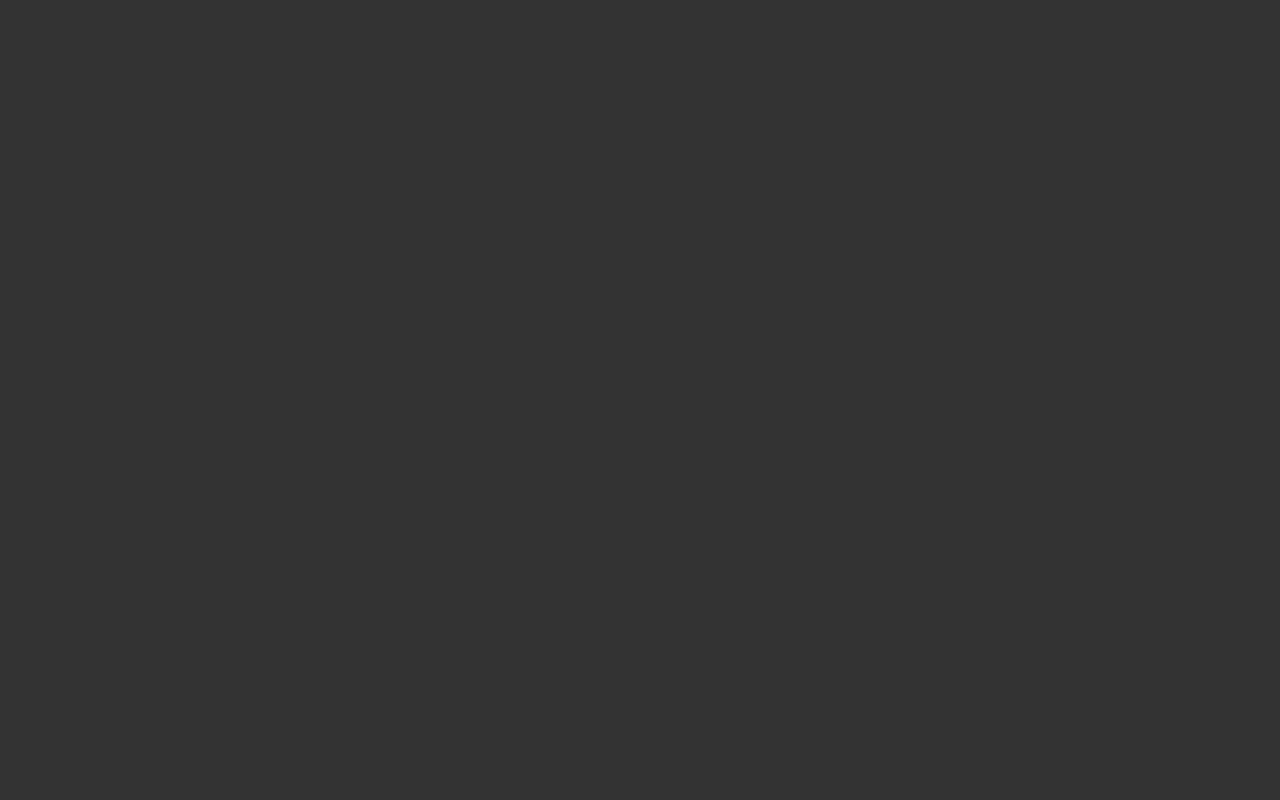
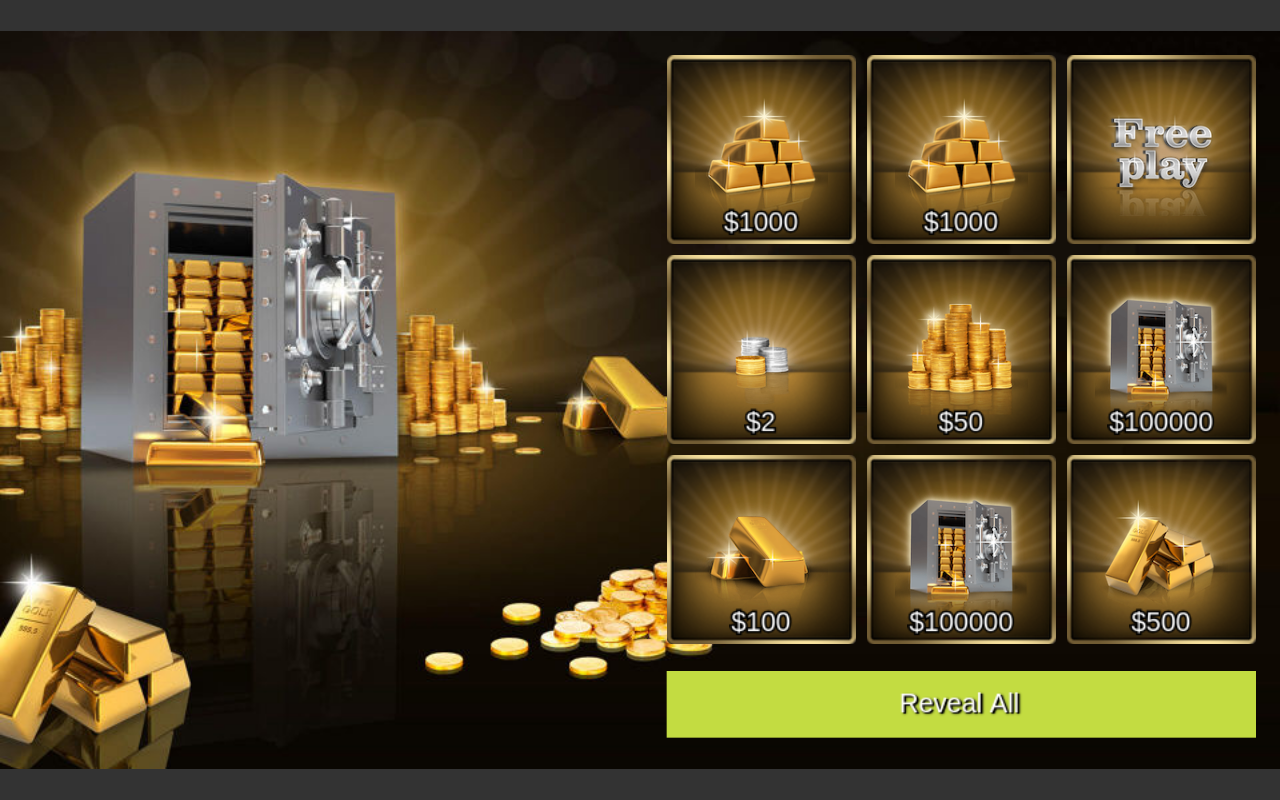
Before and after one commit to feldhaus/scratchcard, a plain HTML site: page index.html in a window 1280 px wide. Drawn offline with Linux system fonts and the light colour scheme; the site is published under a folder, as on GitHub Pages, so addresses that start at the root find nothing.

Commit message:
Update index.html

```diff
--- a/index.html
+++ b/index.html
@@ -6,5 +6,5 @@
     <link rel="stylesheet" type="text/css" href="./css/style.css"/>
 </head>
 <body>
-<script type="text/javascript" src="/main.bundle.js"></script></body>
+<script type="text/javascript" src="main.bundle.js"></script></body>
 </html>
```
